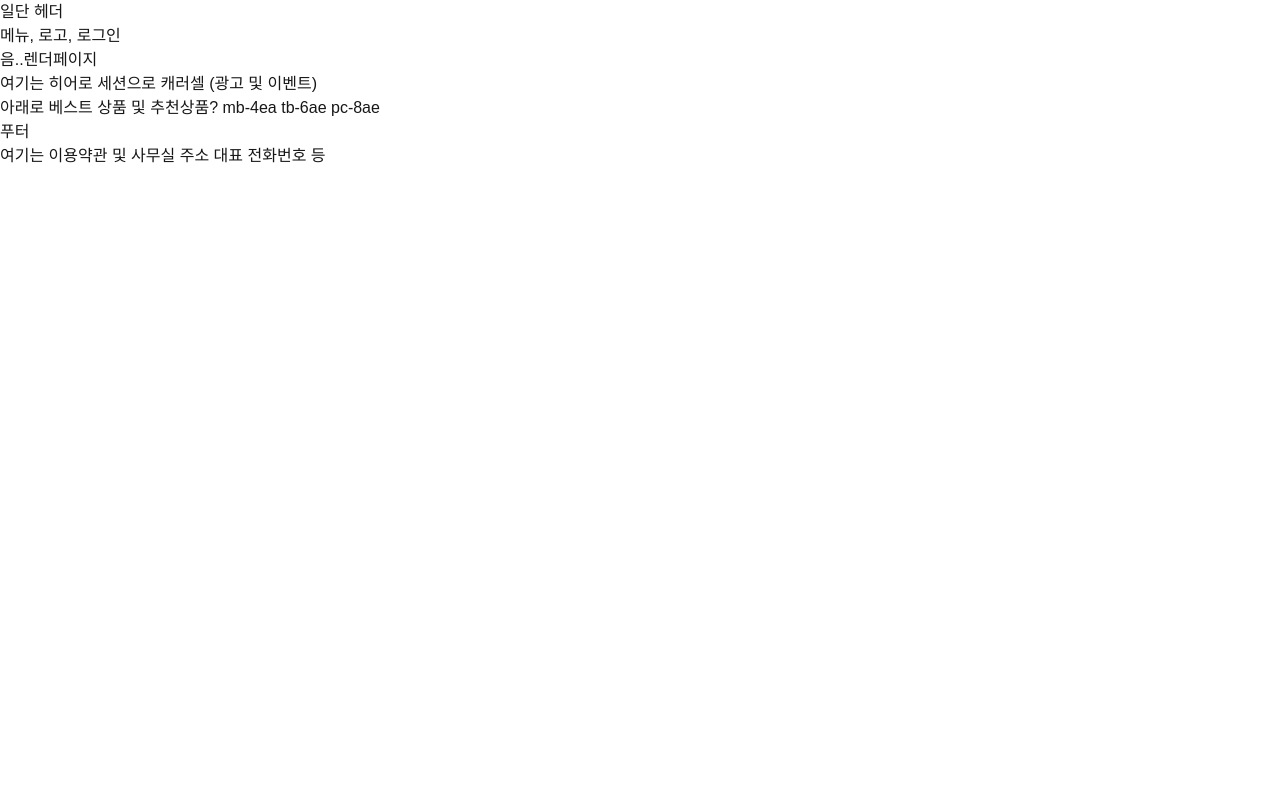
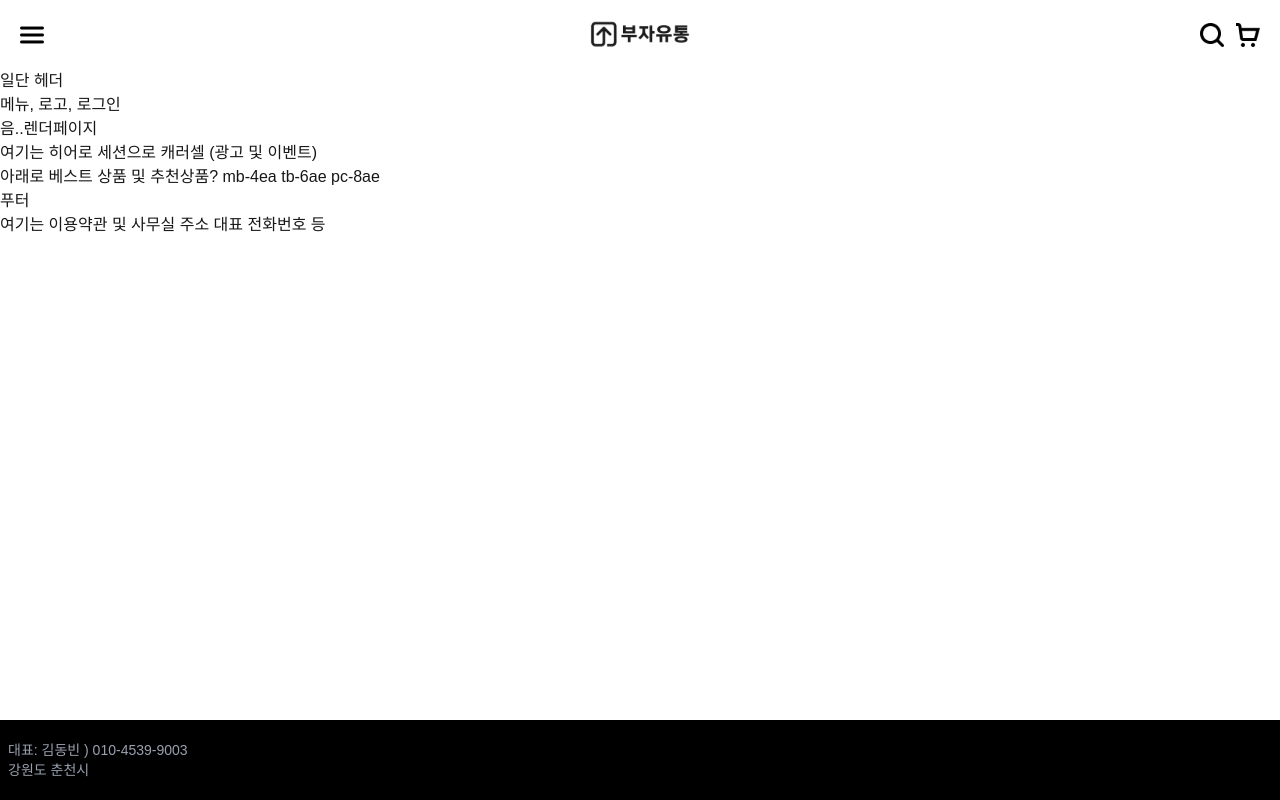
Before and after one commit to 10000jaeN/buja-distributor, a Next.js app: page / in a window 1280 px wide. Built offline with nearby package versions, Linux system fonts and the light colour scheme.

Commit message:
feat: add Nav and Footer in layout

```diff
--- a/src/app/layout.tsx
+++ b/src/app/layout.tsx
@@ -1,17 +1,19 @@
-import type { Metadata } from 'next';
-import localFont from 'next/font/local';
-import './globals.css';
+import type { Metadata } from "next";
+import localFont from "next/font/local";
+import "./globals.css";
+import Nav from "@/components/common/Nav";
+import Footer from "@/components/common/Footer";
 
 const pretendard = localFont({
-  src: './fonts/PretendardVariable.woff2',
-  display: 'swap',
-  weight: '45 920', // 가변 폰트의 범위를 지정합니다.
-  variable: '--font-pretendard',
+  src: "../public/fonts/PretendardVariable.woff2",
+  display: "swap",
+  weight: "45 920", // 가변 폰트의 범위를 지정합니다.
+  variable: "--font-pretendard",
 });
 
 export const metadata: Metadata = {
-  title: '부자유통',
-  description: '유통을 내 손 안에',
+  title: "부자유통",
+  description: "유통을 내 손 안에",
 };
 
 export default function RootLayout({
@@ -21,7 +23,13 @@ export default function RootLayout({
 }>) {
   return (
     <html lang="ko" className={pretendard.variable}>
-      <body className="font-sans antialiased">{children}</body>
+      <body className="flex min-h-screen flex-col font-sans antialiased">
+        <Nav />
+
+        <main className="flex-1">{children}</main>
+
+        <Footer />
+      </body>
     </html>
   );
 }
```
